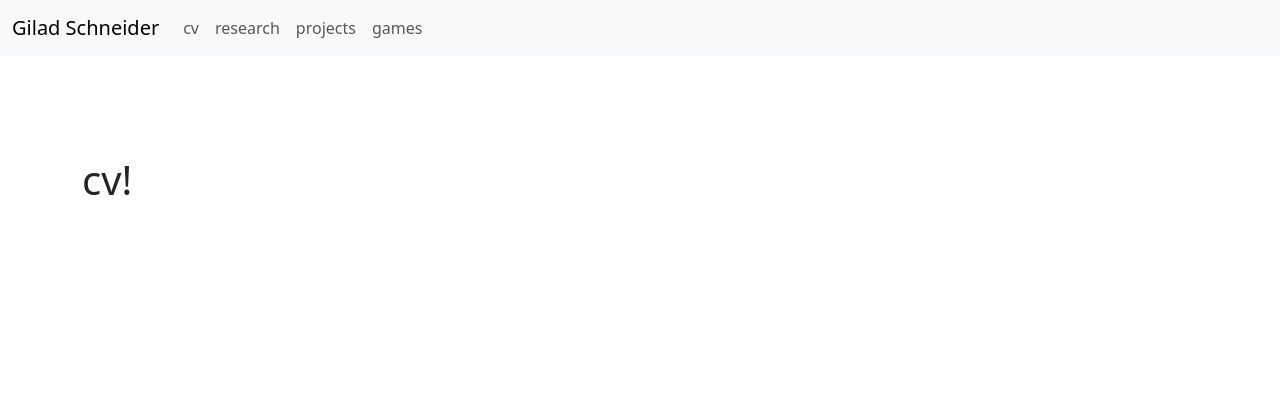
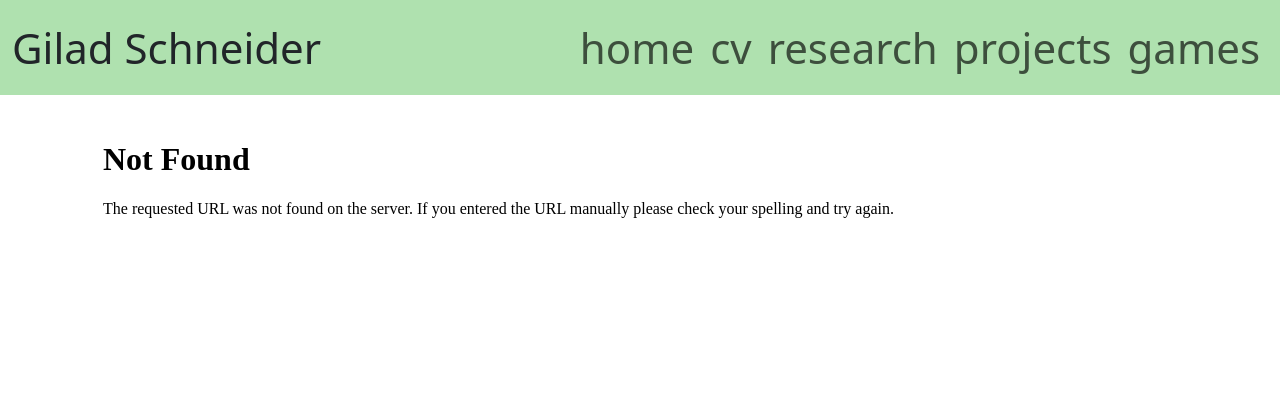
Before and after one commit to GiladSchneider/giladschneiderwebsite, a Flask app: page /cv in a window 1280 px wide. Shown: the top 420 px of the page. Before the commit the page ends 195 px from the top, so only its background shows below. Run offline with Flask 2, Linux system fonts and the light colour scheme.

Commit message:
many things

```diff
--- a/templates/cv.html
+++ b/templates/cv.html
@@ -1,5 +1,7 @@
 {% extends "main_template.html" %}
 
 {% block content %}
-<h1>cv!</h1>
+<div class="container" style="align-content: center; padding: 25px;">
+    <iframe src="/static/Resume.pdf" style="width: 100%; height: 800px;"></iframe>
+</div>
 {% endblock content %}
--- a/templates/main_template.html
+++ b/templates/main_template.html
@@ -15,11 +15,14 @@
 </head>
 <body>
     <!-- navbar -->
-    <nav class="navbar navbar-expand-lg bg-body-tertiary">
+    <nav class="navbar navbar-expand-lg navbar-light" style="font-size: 42px; background-color: #AFE1AF;">
         <div class="container-fluid">
-          <a class="navbar-brand" href="/home">Gilad Schneider</a>
-          <div class="collapse navbar-collapse">
+          <a class="nav-link" href="/home">Gilad Schneider</a>
+          <div class="navbar-nav mw-auto">
             <ul class="navbar-nav">
+              <li class="nav-item">
+                <a class="nav-link" href="/home">home</a>
+              </li>
               <li class="nav-item">
                 <a class="nav-link" href="/cv">cv</a>
               </li>
@@ -36,9 +39,7 @@
     </nav>
 
     <!-- content -->
-    <div class="container" style="margin-top: 100px;">
       {% block content %}
       {% endblock content %}
-    </div>
 </body>
 </html>
```
Also changed, not shown: templates/index.html (+12 -1 lines), 3 other files.
